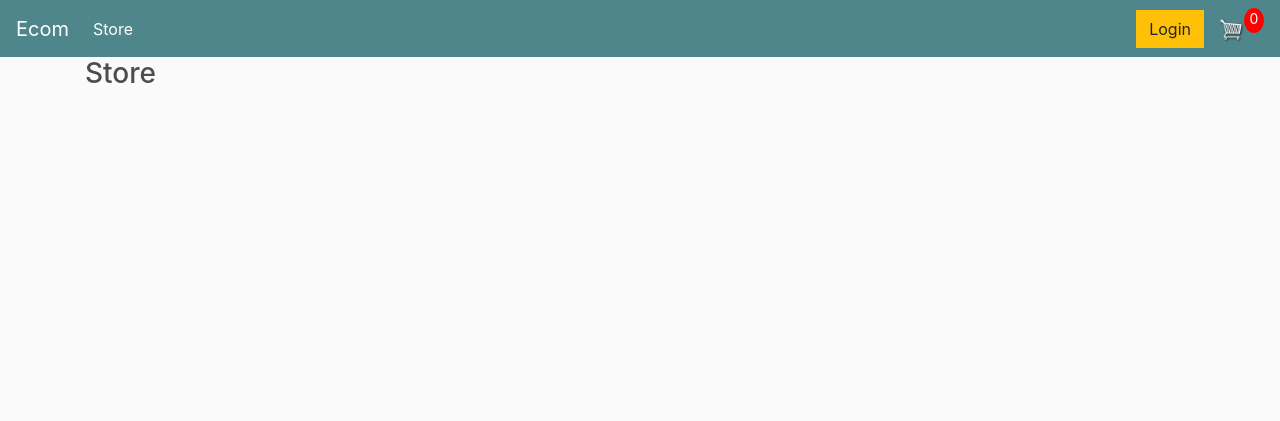
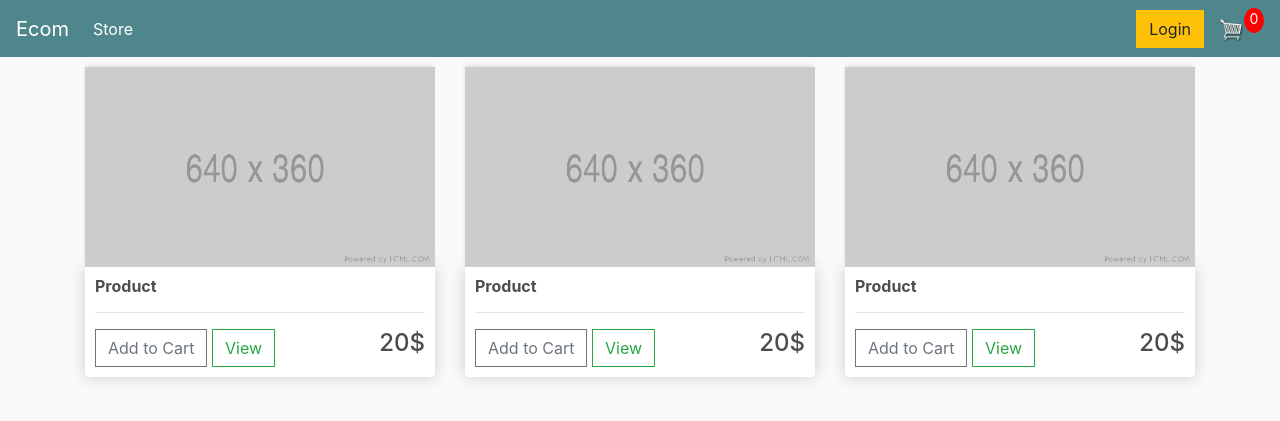
Before and after one commit to vladtf/django-ecommerce, a Django app: template store/templates/store/store.html in a window 1280 px wide. Shown: the top 421 px of the page. Run offline with Django 3.2, Linux system fonts and the light colour scheme; the template is opened without the code that fills it, so the values that code supplies are empty; some libraries are stand-ins or nearby versions.

Commit message:
Add first text products to store

```diff
--- a/store/templates/store/store.html
+++ b/store/templates/store/store.html
@@ -2,5 +2,36 @@
 {% load static %}
 
 {% block content %}
-    <h3>Store</h3>
+    <div class="row">
+        <div class="col-lg-4">
+            <img class="thumbnail" src="{% static 'images/placeholder.png' %}" alt="">
+            <div class="box-element product">
+                <h6><strong>Product</strong></h6>
+                <hr>
+                <button class="btn btn-outline-secondary add-btn">Add to Cart</button>
+                <a class="btn btn-outline-success" href="#">View</a>
+                <h4 style="display: inline-block; float: right">20$</h4>
+            </div>
+        </div>
+        <div class="col-lg-4">
+            <img class="thumbnail" src="{% static 'images/placeholder.png' %}" alt="">
+            <div class="box-element product">
+                <h6><strong>Product</strong></h6>
+                <hr>
+                <button class="btn btn-outline-secondary add-btn">Add to Cart</button>
+                 <a class="btn btn-outline-success" href="#">View</a>
+                <h4 style="display: inline-block; float: right">20$</h4>
+            </div>
+        </div>
+        <div class="col-lg-4">
+            <img class="thumbnail" src="{% static 'images/placeholder.png' %}" alt="">
+            <div class="box-element product">
+                <h6><strong>Product</strong></h6>
+                <hr>
+                <button class="btn btn-outline-secondary add-btn">Add to Cart</button>
+                 <a class="btn btn-outline-success" href="#">View</a>
+                <h4 style="display: inline-block; float: right">20$</h4>
+            </div>
+        </div>
+    </div>
 {% endblock content %}
```
Also changed, not shown: static/images/placeholder.png (added).
